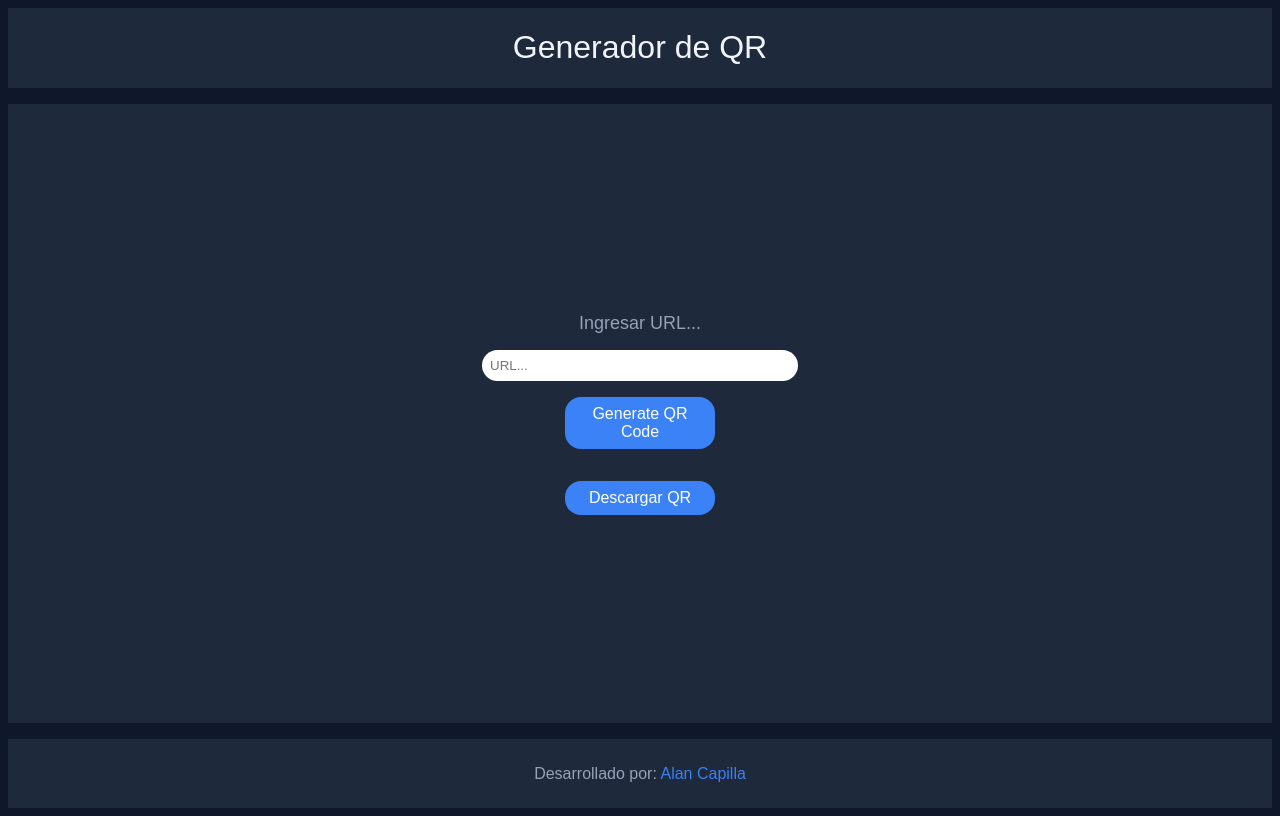
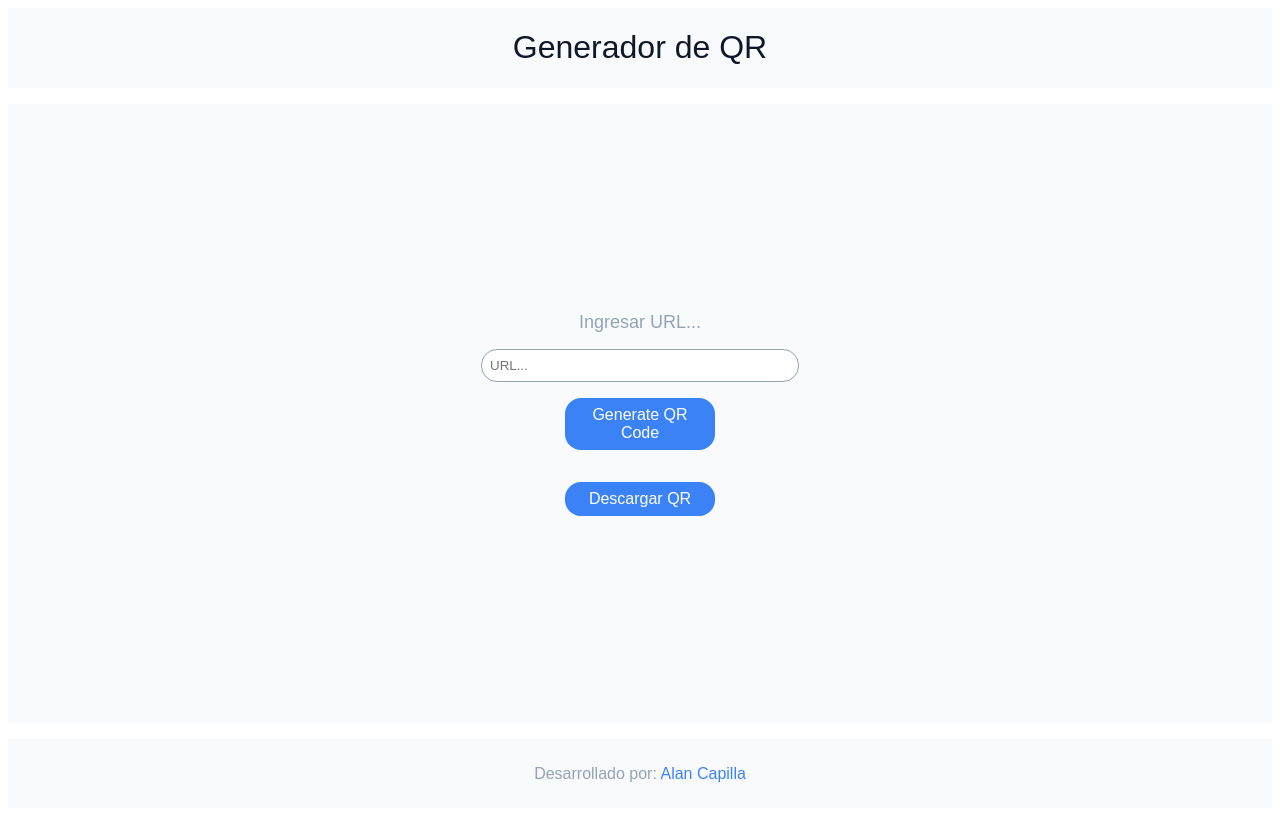
Before and after one commit to AlanCapilla/Generador-de-QRs, a plain HTML site: page index.html in a window 1280 px wide. Drawn offline with Linux system fonts and the light colour scheme.

Commit message:
Refactor CSS styles for improved layout and design
Updated styles for header, body, and footer with new colors and layout adjustments.

```diff
--- a/style.css
+++ b/style.css
@@ -1,5 +1,5 @@
 h1 {
-    color: #f1f5f9;
+    color: #0f172a;
     font-family: "Figtree", sans-serif;
     font-optical-sizing: auto;
     font-weight: 400;
@@ -25,7 +25,7 @@ body{
     flex-direction: column;
     align-items: center;
     height: 100vh;
-    background-color: #0f172a;
+    background-color: #ffffff;
     gap: 1rem;
 }
 
@@ -35,7 +35,7 @@ body{
     justify-content: center;
     width: 100%;
     height: 10%;
-    background-color: #1e293b;
+    background-color: #f8fafc;
 }
 .contenedor-body{
     display: flex;
@@ -44,7 +44,7 @@ body{
     justify-content: center;
     width: 100%;
     height: 90%;
-    background-color: #1e293b;
+    background-color: #f8fafc;
     gap: 1rem;
 }
 .formulario{
@@ -63,7 +63,7 @@ body{
 .formulario input{
     padding: 0.5rem;
     border-radius: 1rem;
-    border: none;
+    border: solid 1px #94a3b8;
     width: 300px;
 }
 
@@ -99,7 +99,7 @@ button:hover{
     justify-content: center;
     width: 100%;
     height: 10%;
-    background-color: #1e293b;
+    background-color: #f8fafc;
 }
 .contenedor-footer p{
     color: #94a3b8;
@@ -112,3 +112,8 @@ button:hover{
 a:hover{
     text-decoration:underline;
 }
+#qrcode {
+    background-color: white;
+    padding: 10px;
+    border-radius: 10px;
+}
```
